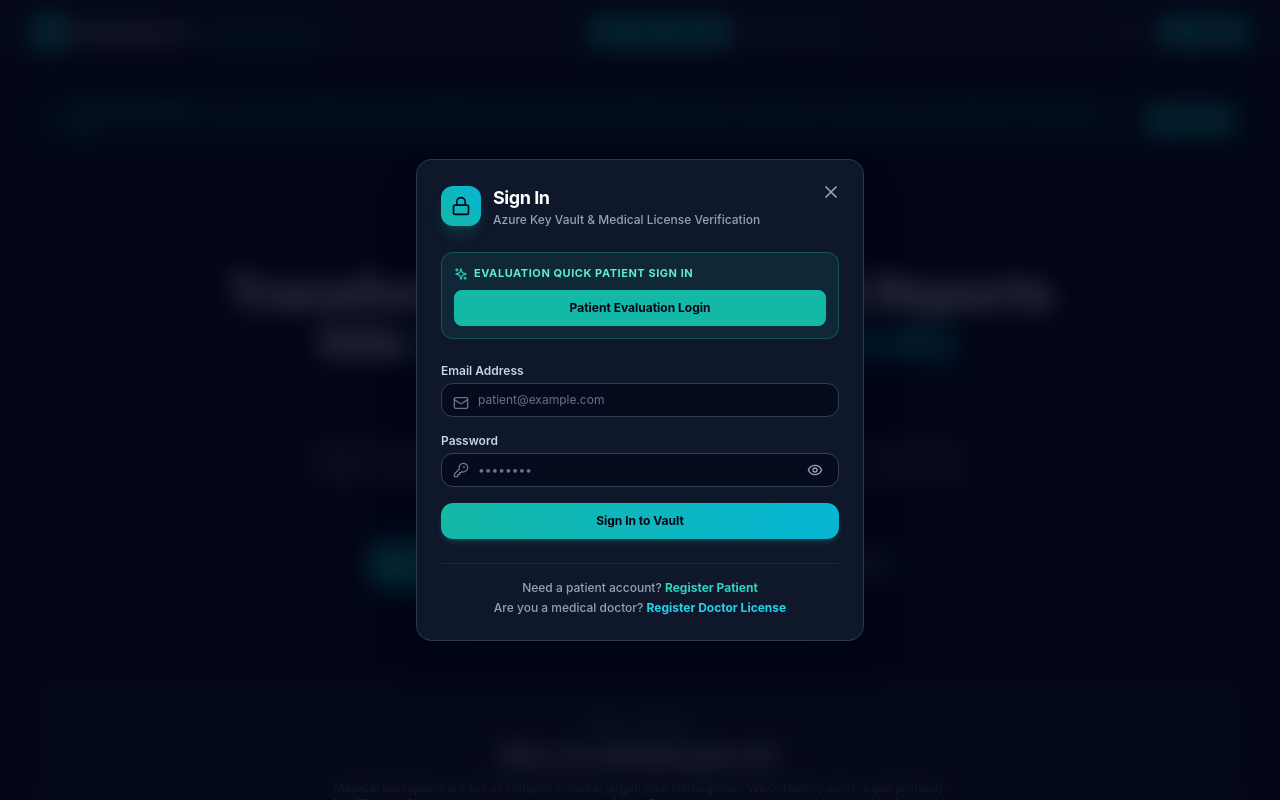
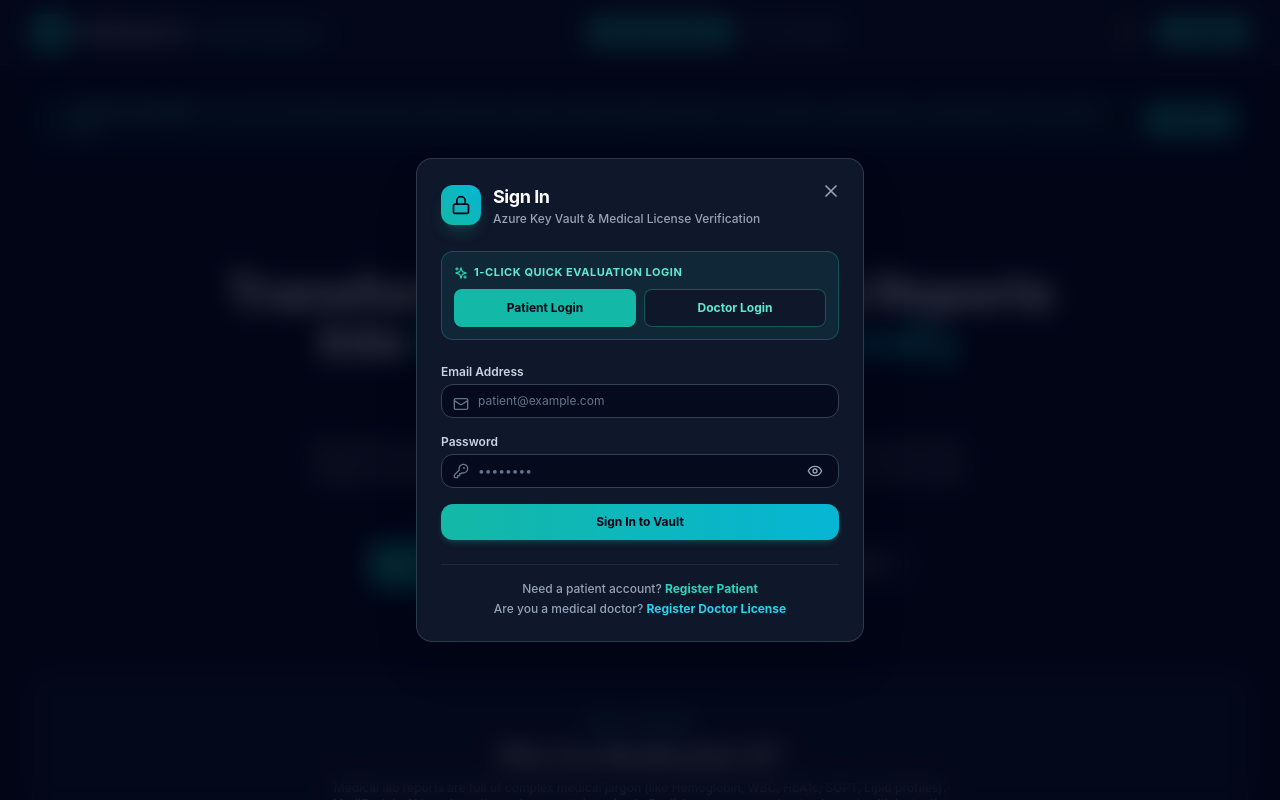
Before and after one commit to Sushank47/Capstone, a React (Vite) app in the folder frontend/: page /#home in a window 1280 px wide. Both pictures are taken after a click on the button "Sign In / Patient Vault Demo". Shown: the top 800 px of the page. Built offline with nearby package versions, Linux system fonts and the light colour scheme; no server answers.

Commit message:
Add clean Doctor Evaluation Login button to AuthModal

```diff
--- a/frontend/src/components/auth/AuthModal.tsx
+++ b/frontend/src/components/auth/AuthModal.tsx
@@ -145,19 +145,28 @@ export const AuthModal: React.FC<Props> = ({ isOpen, onClose }) => {
           </div>
         </div>
 
-        {/* 1-Click Evaluation Login Button */}
+        {/* 1-Click Evaluation Login Buttons */}
         {mode === 'LOGIN' && (
           <div className="mb-6 p-3 rounded-xl bg-teal-500/10 border border-teal-500/30 space-y-2">
             <p className="text-[11px] font-bold text-teal-800 dark:text-teal-300 uppercase tracking-wider flex items-center gap-1.5">
-              <Sparkles className="w-3.5 h-3.5 text-teal-600 dark:text-teal-400" /> Evaluation Quick Patient Sign In
+              <Sparkles className="w-3.5 h-3.5 text-teal-600 dark:text-teal-400" /> 1-Click Quick Evaluation Login
             </p>
-            <button
-              type="button"
-              onClick={handleDemoPatient}
-              className="w-full py-2.5 px-3 rounded-lg bg-teal-500 hover:bg-teal-400 text-slate-950 font-bold text-xs shadow-sm transition-all text-center"
-            >
-              Patient Evaluation Login
-            </button>
+            <div className="grid grid-cols-2 gap-2">
+              <button
+                type="button"
+                onClick={handleDemoPatient}
+                className="py-2.5 px-3 rounded-lg bg-teal-500 hover:bg-teal-400 text-slate-950 font-bold text-xs shadow-sm transition-all text-center truncate"
+              >
+                Patient Login
+              </button>
+              <button
+                type="button"
+                onClick={handleDemoDoctor1}
+                className="py-2.5 px-3 rounded-lg bg-slate-900 border border-teal-500/40 text-teal-300 hover:bg-slate-800 font-bold text-xs shadow-sm transition-all text-center truncate"
+              >
+                Doctor Login
+              </button>
+            </div>
           </div>
         )}
 
```
